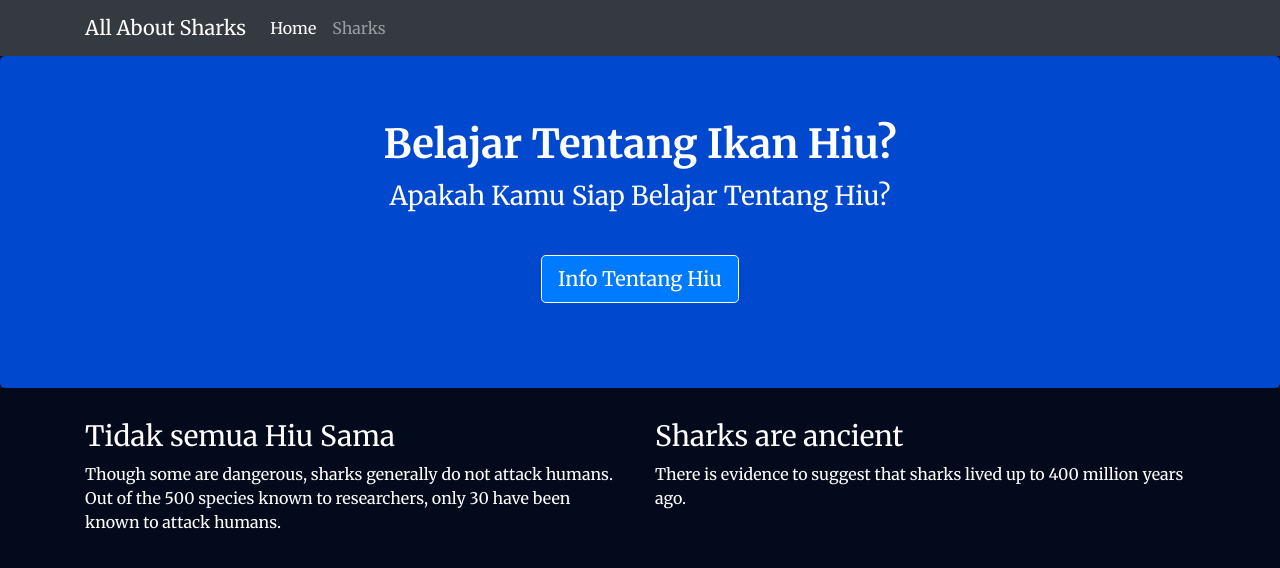
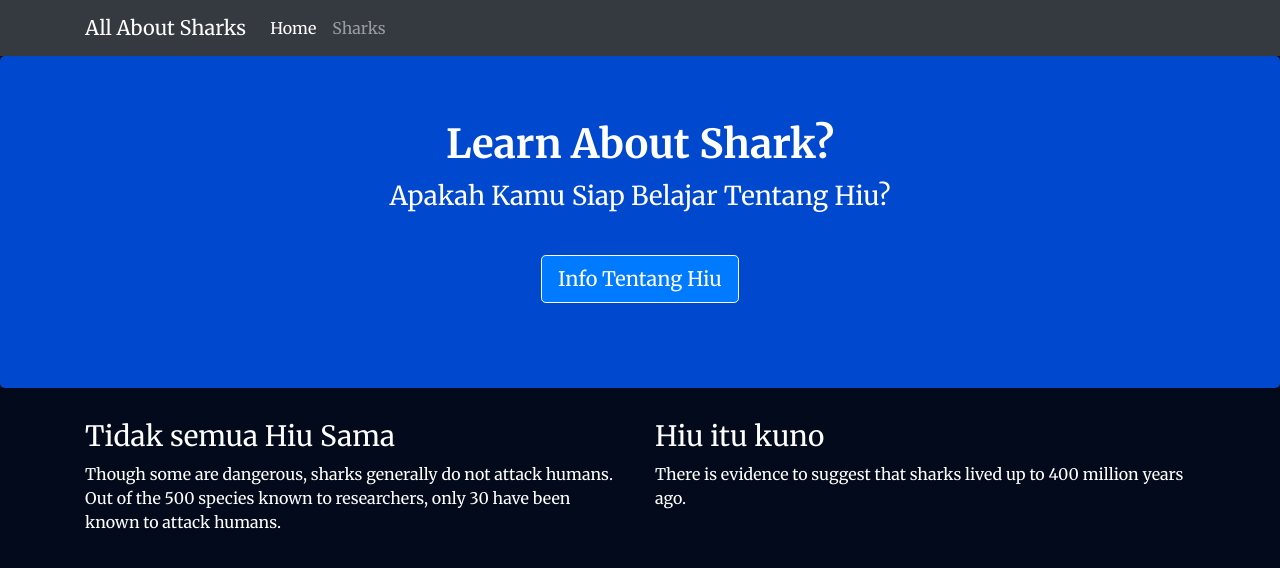
Before and after one commit to jibon777/nodejs-shark, a website: page views/index.html in a window 1280 px wide. Drawn offline with nearby package versions, Linux system fonts and the light colour scheme.

Commit message:
new bahasa

```diff
--- a/views/index.html
+++ b/views/index.html
@@ -27,7 +27,7 @@
     </nav>
     <div class="jumbotron">
         <div class="container">
-            <h1>Belajar Tentang Ikan Hiu?</h1>
+            <h1>Learn About Shark?</h1>
             <p>Apakah Kamu Siap Belajar Tentang Hiu?</p>
             <br>
             <p><a class="btn btn-primary btn-lg" href="/sharks" role="button">Info Tentang Hiu</a>
@@ -42,7 +42,7 @@
                 </p>
             </div>
             <div class="col-lg-6">
-                <h3>Sharks are ancient</h3>
+                <h3>Hiu itu kuno</h3>
                 <p>There is evidence to suggest that sharks lived up to 400 million years ago.
                 </p>
             </div>
```
